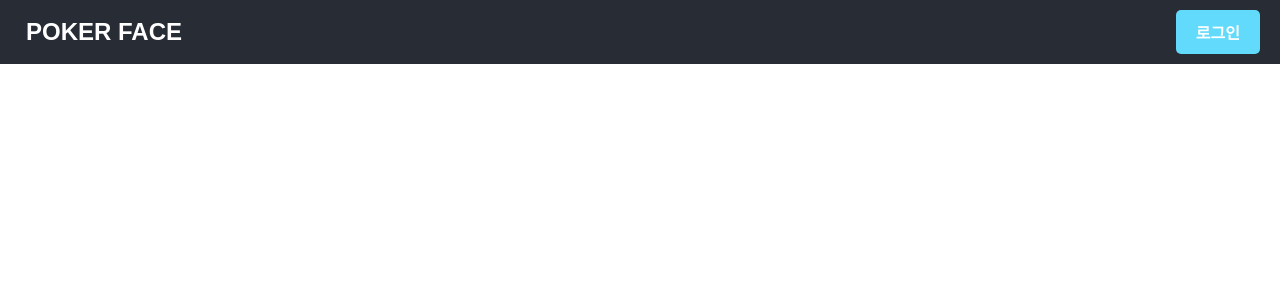
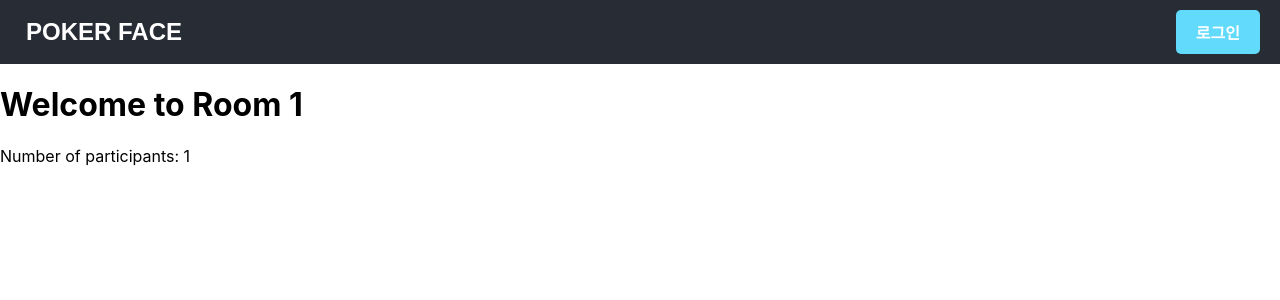
Before and after one commit to mgklee/pokerface, a React (Create React App) app: page /room/1 in a window 1280 px wide. Before the commit this address had no page. Shown: the top 300 px of the page. Built offline with nearby package versions, Linux system fonts and the light colour scheme.

Commit message:
Add room page

```diff
--- a/src/App.js
+++ b/src/App.js
@@ -1,11 +1,12 @@
-import './App.css';
 import React, { useState } from "react";
-import { BrowserRouter as Router, Route, Routes } from "react-router-dom";
+import { BrowserRouter as Router, Routes, Route } from "react-router-dom";
 import NavBar from "./components/NavBar";
 import CreateRoomModal from './components/CreateRoomModal';
 import JoinRoomModal from './components/JoinRoomModal';
 import SignInPage from "./pages/SignIn";
 import SignUpPage from "./pages/SignUp";
+import RoomPage from './pages/Room';
+import './App.css';
 
 const App = () => {
   // State to track whether the user is signed in
@@ -40,8 +41,6 @@ const App = () => {
               ) : (
                 <h1>환영합니다!</h1>
               )}
-              {isCreateRoomModalOpen && <CreateRoomModal onClose={closeCreateRoomModal} />}
-              {isJoinRoomModalOpen && <JoinRoomModal onClose={closeJoinRoomModal} />}
             </div>
           }
         />
@@ -64,7 +63,10 @@ const App = () => {
             />
           }
         />
+        <Route path="/room/:roomId" element={<RoomPage />} />
       </Routes>
+      {isCreateRoomModalOpen && <CreateRoomModal onClose={closeCreateRoomModal} />}
+      {isJoinRoomModalOpen && <JoinRoomModal onClose={closeJoinRoomModal} />}
     </Router>
   );
 };
--- a/src/components/CreateRoomModal.js
+++ b/src/components/CreateRoomModal.js
@@ -1,12 +1,15 @@
 import React, { useState } from "react";
+import { useNavigate } from "react-router-dom";
 import './CreateRoomModal.css';
 
 const CreateRoomModal = ({ onClose }) => {
   const [participants, setParticipants] = useState(1);
+  const navigate = useNavigate();
 
   const handleCreateRoom = () => {
     alert(`Creating a room for ${participants} participant(s).`);
-    onClose(); // Close the modal after submission
+    onClose(); // Close the modal after navigation
+    navigate(`/room/${participants}`);
   };
 
   return (
--- /dev/null
+++ b/src/pages/Room.js
@@ -0,0 +1,15 @@
+import React from "react";
+import { useParams } from "react-router-dom";
+
+const RoomPage = () => {
+  const { roomId } = useParams();
+
+  return (
+    <div className="room-page">
+      <h1>Welcome to Room {roomId}</h1>
+      <p>Number of participants: {roomId}</p>
+    </div>
+  );
+};
+
+export default RoomPage;
--- a/src/pages/SignUp.js
+++ b/src/pages/SignUp.js
@@ -1,4 +1,3 @@
-// src/pages/SignUpPage.js
 import React, { useState } from "react";
 import { useNavigate } from "react-router-dom";
 
```
